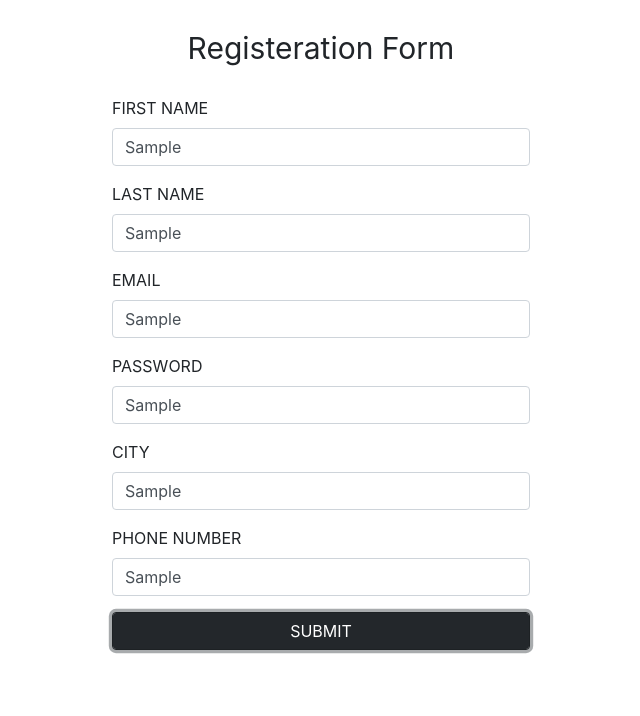
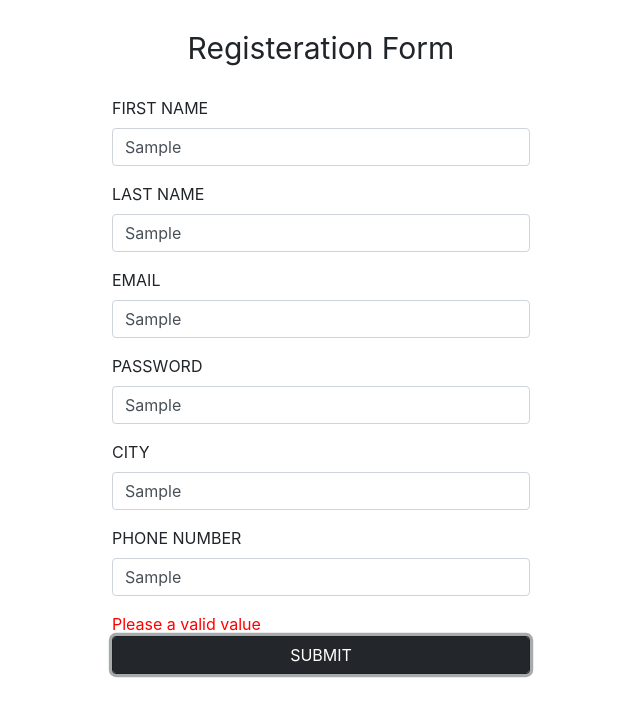
Before and after one commit to anjali906/ShareAmount, an Angular app in the folder Share-Project/: page /registeration in a window 1280 px wide. Both pictures are taken after typing "Sample", "Sample", "Sample", "Sample", "Sample", "Sample" into the empty fields and a click on the button "SUBMIT". Shown: the top 716 px of the page, without its empty margins (319-959 px from the left). Built offline with nearby package versions, Linux system fonts and the light colour scheme.

Commit message:
validations

```diff
--- a/Share-Project/src/app/main/main.component.html
+++ b/Share-Project/src/app/main/main.component.html
@@ -42,7 +42,7 @@
                 <label for="contribute">Contribution</label>
                 <input id="contribute" class="form-control" (input)="contribute = $event.target.value"/>
             </ng-container>
-            <button class="btn btn-success" (click)="pushData(name, contribute)">push</button>
+            <button class="btn btn-success" (click)="pushData(name, contribute)">Add</button>
         </div>
     </form>
 
--- a/Share-Project/src/app/registeration/registeration.component.html
+++ b/Share-Project/src/app/registeration/registeration.component.html
@@ -12,7 +12,7 @@
         <label for="lastName">Last Name</label>
         <input formControlName="lastName" class="form-control"/>
     </div>
-    <ng-container *ngIf="newUserForm.controls.firstName.touched && newUserForm.controls.firstName.invalid">
+    <ng-container *ngIf="newUserForm.controls.lastName.touched && newUserForm.controls.lastName.invalid">
         <span class="error">Please enter a value</span>
     </ng-container>
     <div class="form-group">
@@ -31,6 +31,9 @@
         <label for="phone">Phone Number</label>
         <input formControlName="phoneNumber" class="form-control"/>
     </div>
+    <ng-container *ngIf="newUserForm.controls.phoneNumber.touched && newUserForm.controls.phoneNumber.invalid">
+        <span class="error">Please a valid value</span>
+    </ng-container>
 </form>
 <div class="form-group">
     <button type="button" class="form-control btn btn-dark">SUBMIT</button>
--- a/Share-Project/src/app/registeration/registeration.component.ts
+++ b/Share-Project/src/app/registeration/registeration.component.ts
@@ -7,11 +7,15 @@ import { FormGroup, FormControl, Validators } from '@angular/forms';
   styleUrls: ['./registeration.component.css']
 })
 export class RegisterationComponent implements OnInit {
- newUserForm= new FormGroup({
-   firstName: new FormControl('', Validators.required),
+  newUserForm = new FormGroup({
+    firstName: new FormControl('', [
+      Validators.required,
+      Validators.minLength(4)]),
     lastName: new FormControl('', Validators.required),
     email: new FormControl('', Validators.required),
-   password: new FormControl('', Validators.required),
+    password: new FormControl('', [
+      Validators.required,
+      Validators.minLength(8)]),
     city: new FormControl('', [Validators.required, Validators.pattern(/^[a-z]+$/)]),
     phoneNumber: new FormControl('',
       [Validators.required,
```
Lines whose indentation alone changed are shown as unchanged.
